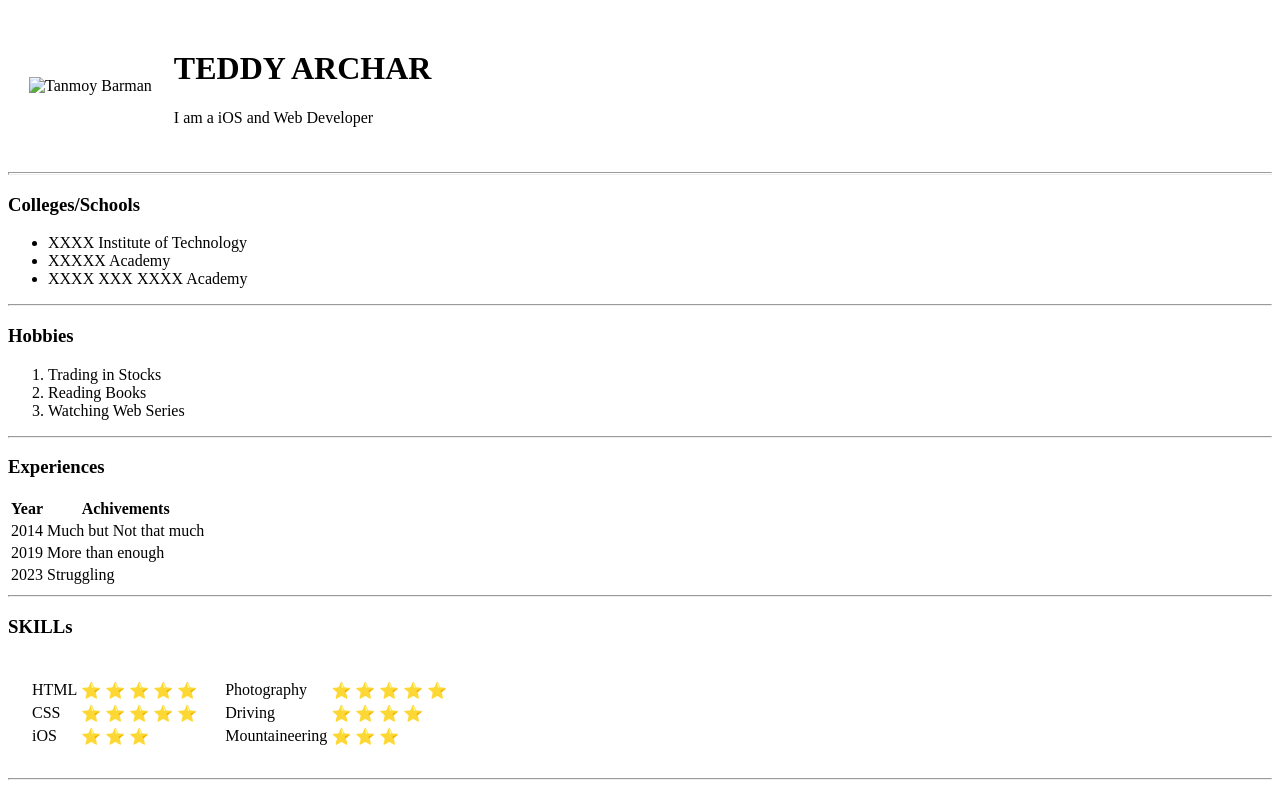
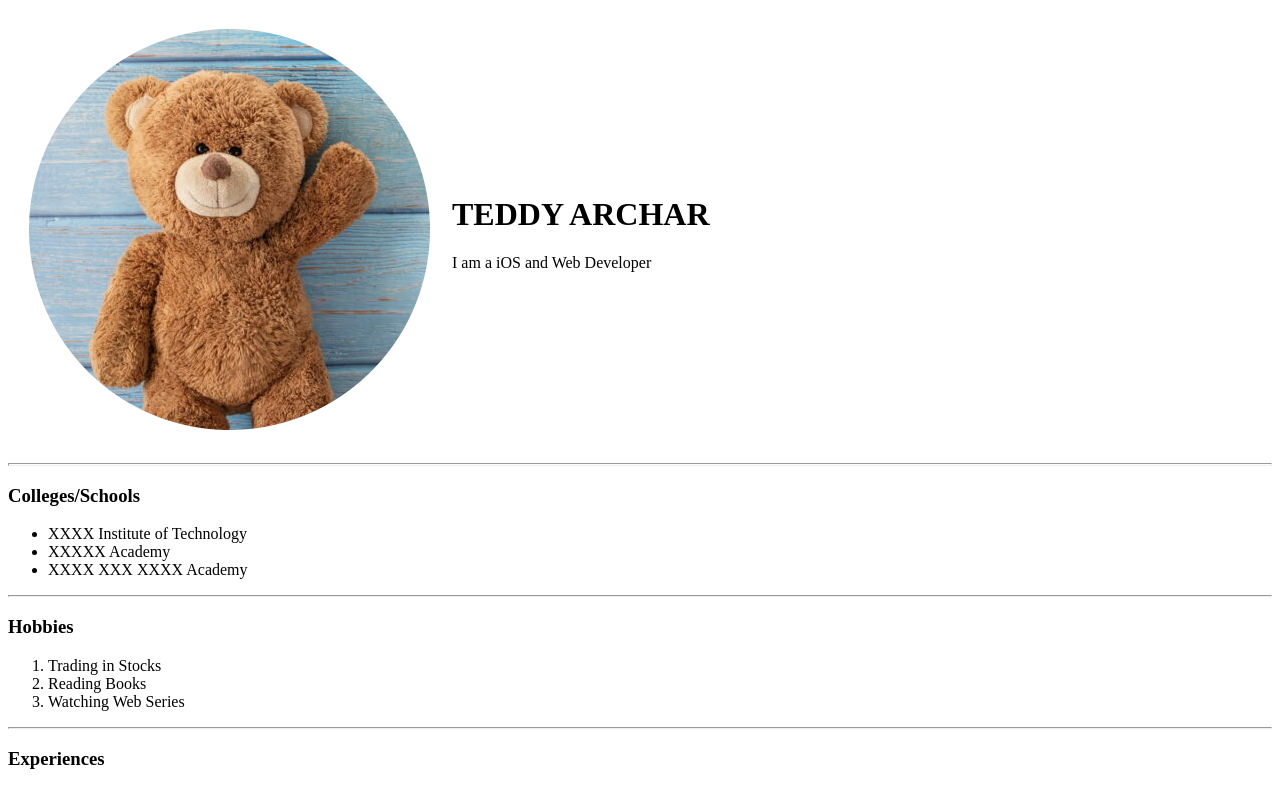
Before and after one commit to tedionn/tedcv, a plain HTML site: page index.html in a window 1280 px wide. Shown: the top 785 px of the page. Drawn offline with Linux system fonts and the light colour scheme.

Commit message:
Update index.html

```diff
--- a/index.html
+++ b/index.html
@@ -12,7 +12,7 @@
 
 <tr>
 
-  <td><img src="index.jpeg" alt="Tanmoy Barman"></td>
+  <td><img src="index.png" alt="Tanmoy Barman"></td>
   <td>
 
   <h1>TEDDY ARCHAR</h1>
```
